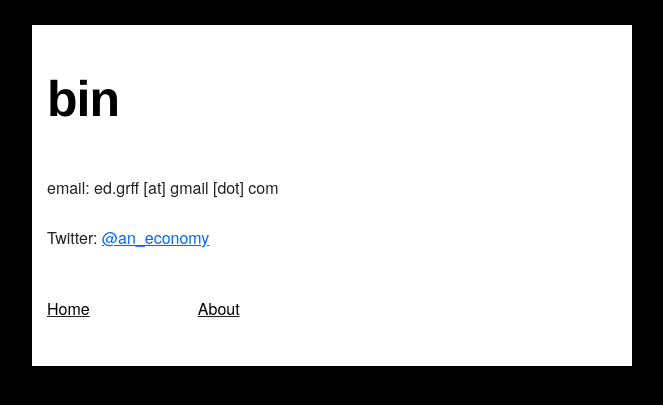
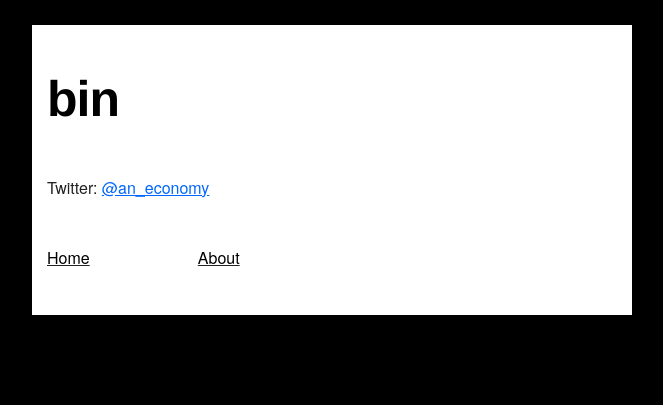
Before and after one commit to mt-trash/mt-trash.github.io, a Jekyll site: the page built from about/index.html, in a window 1280 px wide. Shown: the top 405 px of the page, without its empty margins (308-971 px from the left). Built offline with Jekyll 4.4.1, drawn with Linux system fonts in a browser that asks for light colours.

Commit message:
remove address

```diff
--- a/about/index.html
+++ b/about/index.html
@@ -5,7 +5,6 @@ title: About
 
 <div class="row">
   <div class="eight columns" style="margin-top: 1%">
-  	<p>email: ed.grff [at] gmail [dot] com</p>
   	<p>Twitter: <a href='https://twitter.com/an_economy'>@an_economy</a></p>
   </div>
 </div>
```
